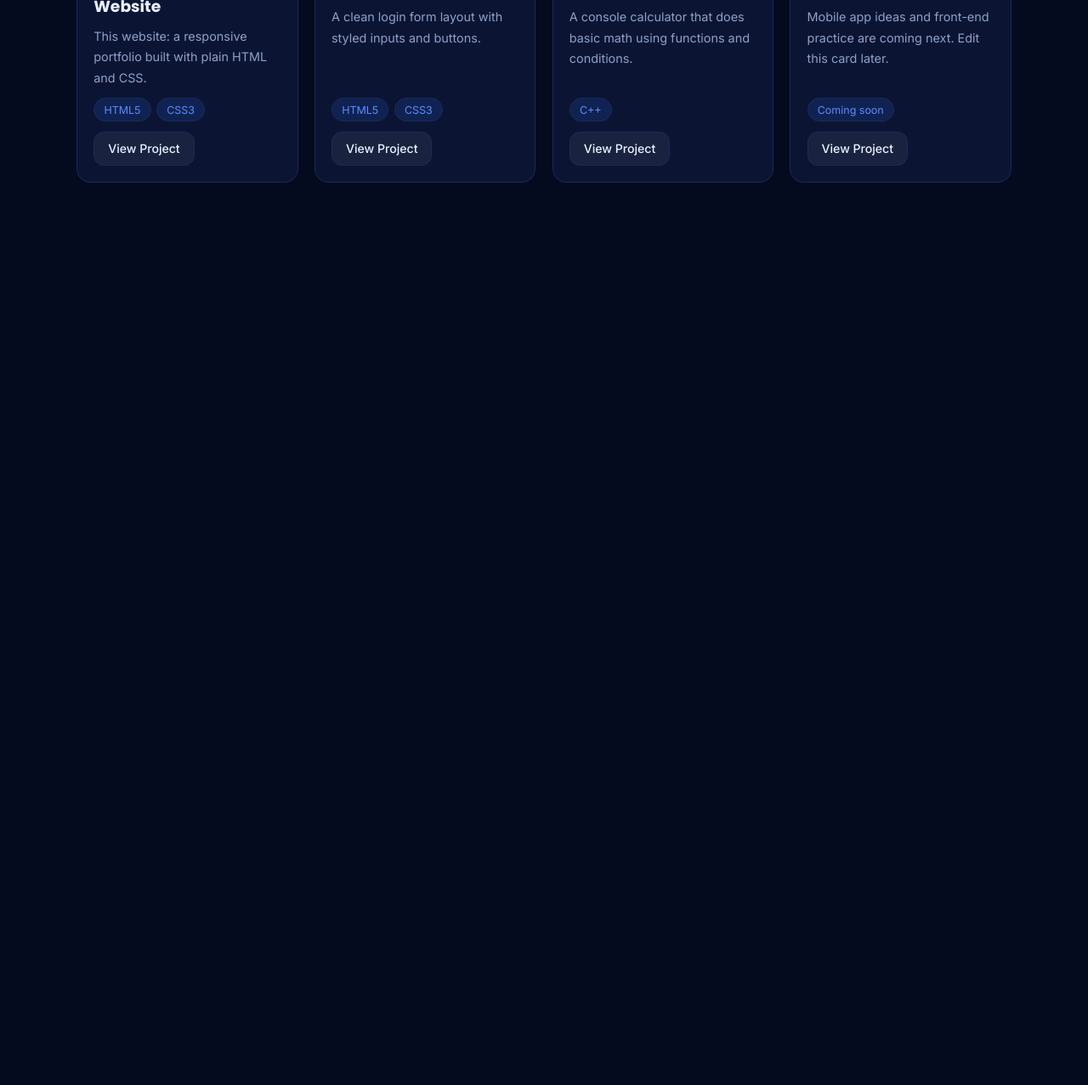
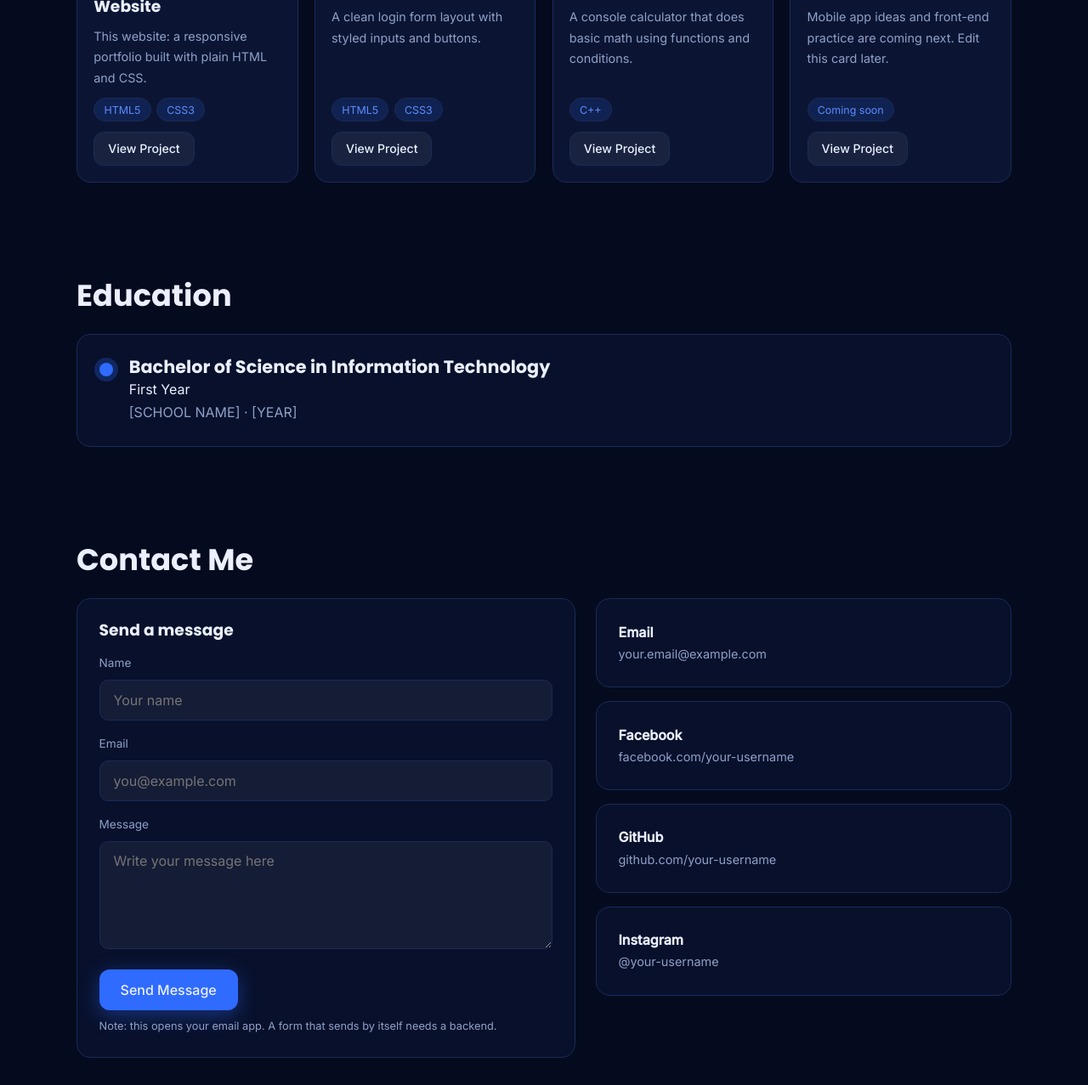
Before and after one commit to gie-dev/gellecanao-project-1, a plain HTML site: page index.html in a window 1280 px wide. Shown: the part 2295-3572 px from the top of the page at 85% size. Before the commit the page ends 2542 px from the top, so only its background shows below. Drawn offline with Linux system fonts and the light colour scheme.

Commit message:
Add education and contact sections

```diff
--- a/index.html
+++ b/index.html
@@ -166,6 +166,49 @@
 
       </div>
     </section>
+
+        <!-- ========== E. EDUCATION ========== -->
+    <section id="education" class="container">
+      <h2>Education</h2>
+      <div class="glass edu">
+        <div class="edu-dot"></div>
+        <div>
+          <h3>Bachelor of Science in Information Technology</h3>
+          <p>First Year</p>
+          <p class="muted">[SCHOOL NAME] &middot; [YEAR]</p>
+        </div>
+      </div>
+    </section>
+
+    <!-- ========== F. CONTACT ========== -->
+    <section id="contact" class="container">
+      <h2>Contact Me</h2>
+      <div class="contact-grid">
+        <!--
+          This form uses "mailto:", so it opens the visitor's email app.
+          A real "send" button that delivers messages by itself needs a
+          backend (or a service like Formspree), which this project avoids.
+        -->
+        <form class="glass form" action="mailto:your.email@example.com" method="post" enctype="text/plain">
+          <h3>Send a message</h3>
+          <label for="name">Name</label>
+          <input id="name" name="name" type="text" placeholder="Your name" required>
+          <label for="email">Email</label>
+          <input id="email" name="email" type="email" placeholder="you@example.com" required>
+          <label for="message">Message</label>
+          <textarea id="message" name="message" rows="5" placeholder="Write your message here" required></textarea>
+          <button type="submit" class="btn btn-primary">Send Message</button>
+          <p class="note">Note: this opens your email app. A form that sends by itself needs a backend.</p>
+        </form>
+
+        <div class="links">
+          <a class="glass link" href="mailto:your.email@example.com"><b>Email</b><span>your.email@example.com</span></a>
+          <a class="glass link" href="https://facebook.com/your-username"><b>Facebook</b><span>facebook.com/your-username</span></a>
+          <a class="glass link" href="https://github.com/your-username"><b>GitHub</b><span>github.com/your-username</span></a>
+          <a class="glass link" href="https://instagram.com/your-username"><b>Instagram</b><span>@your-username</span></a>
+        </div>
+      </div>
+    </section>
   </main>
 
 </body>
--- a/styles/style.css
+++ b/styles/style.css
@@ -157,3 +157,25 @@ h2 { font-size: 2.2rem; margin-bottom: 1.5rem; }
 .card-body p { color: var(--muted); font-size: .9rem; flex: 1; }
 .tags { display: flex; flex-wrap: wrap; gap: .4rem; }
 .tags li { font-size: .78rem; padding: .15rem .7rem; border-radius: 99px; background: rgba(47,107,255,.15); color: var(--glow); border: 1px solid var(--border); }
+
+/* ---------- 9. EDUCATION ---------- */
+.edu { display: flex; gap: 1.2rem; align-items: flex-start; }
+.edu-dot { width: 16px; height: 16px; margin-top: .45rem; flex-shrink: 0; border-radius: 50%; background: var(--accent); box-shadow: 0 0 0 6px rgba(47,107,255,.25); }
+.edu h3 { font-size: 1.3rem; }
+
+/* ---------- 10. CONTACT ---------- */
+.contact-grid { display: grid; grid-template-columns: 1.2fr 1fr; gap: 1.5rem; }
+.form { display: flex; flex-direction: column; gap: .5rem; }
+.form label { font-size: .85rem; color: var(--muted); margin-top: .5rem; }
+.form input, .form textarea {
+  width: 100%; padding: .8rem 1rem; border-radius: 10px;
+  background: rgba(255,255,255,.05); border: 1px solid var(--border);
+  color: var(--text); font-family: var(--font-body); font-size: 1rem; resize: vertical;
+}
+.form input:focus, .form textarea:focus { border-color: var(--accent); }
+.form .btn { margin-top: 1rem; align-self: flex-start; }
+.note { font-size: .8rem; color: var(--muted); }
+.links { display: flex; flex-direction: column; gap: 1rem; }
+.link { display: flex; flex-direction: column; transition: transform .25s, border-color .25s; }
+.link:hover { transform: translateX(6px); border-color: var(--accent); }
+.link span { color: var(--muted); font-size: .9rem; }
```
